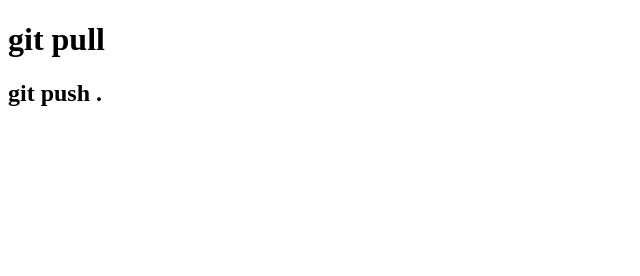
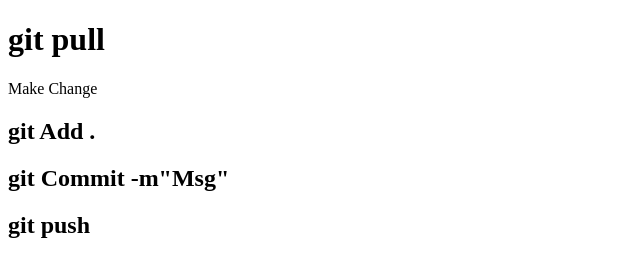
Before and after one commit to NFRIDOY/Welcome-to-web, a plain HTML site: page index.html in a window 1280 px wide. Shown: the whole page, without its empty margins (0-640 px from the left). Drawn offline with Linux system fonts and the light colour scheme.

Commit message:
git pull n git push

```diff
--- a/index.html
+++ b/index.html
@@ -8,6 +8,9 @@
 </head>
 <body>
     <h1>git pull </h1>
-    <h2>git push .</h2>
+    <p>Make Change</p>
+    <h2>git Add .</h2>
+    <h2>git Commit -m"Msg"</h2>
+    <h2>git push</h2>
 </body>
 </html>
```
